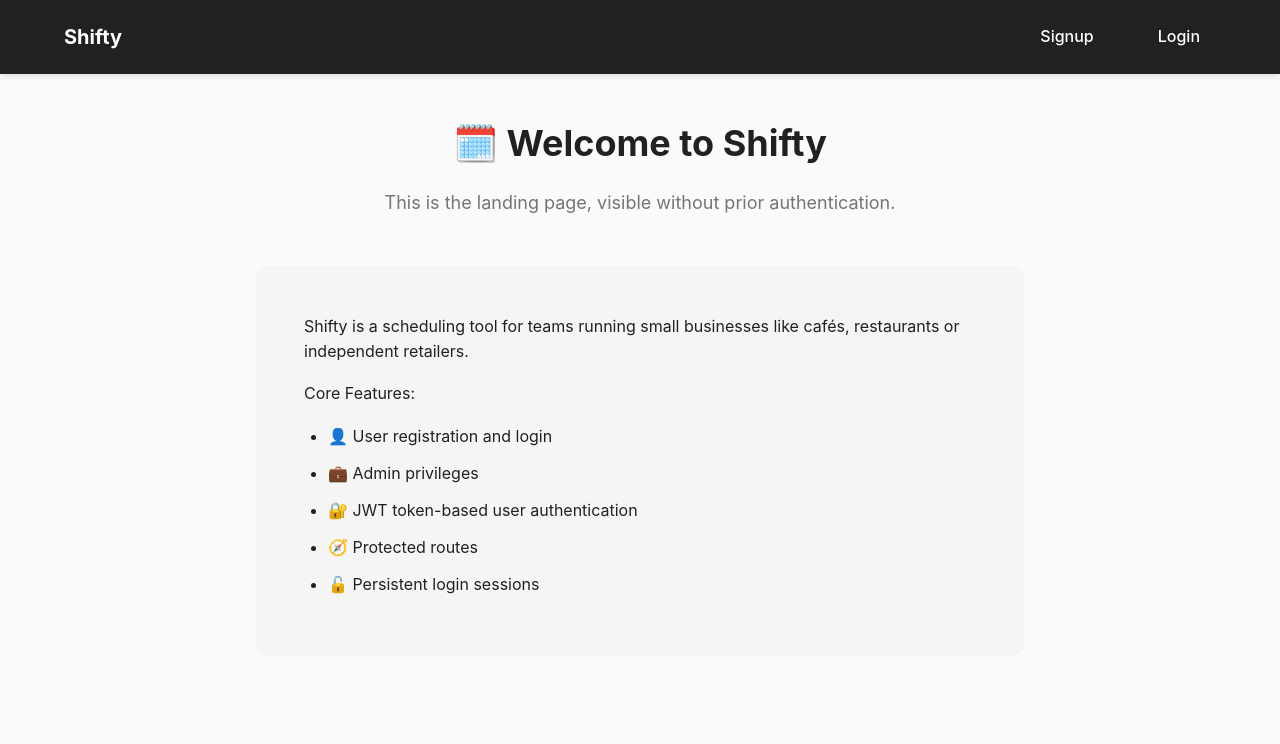
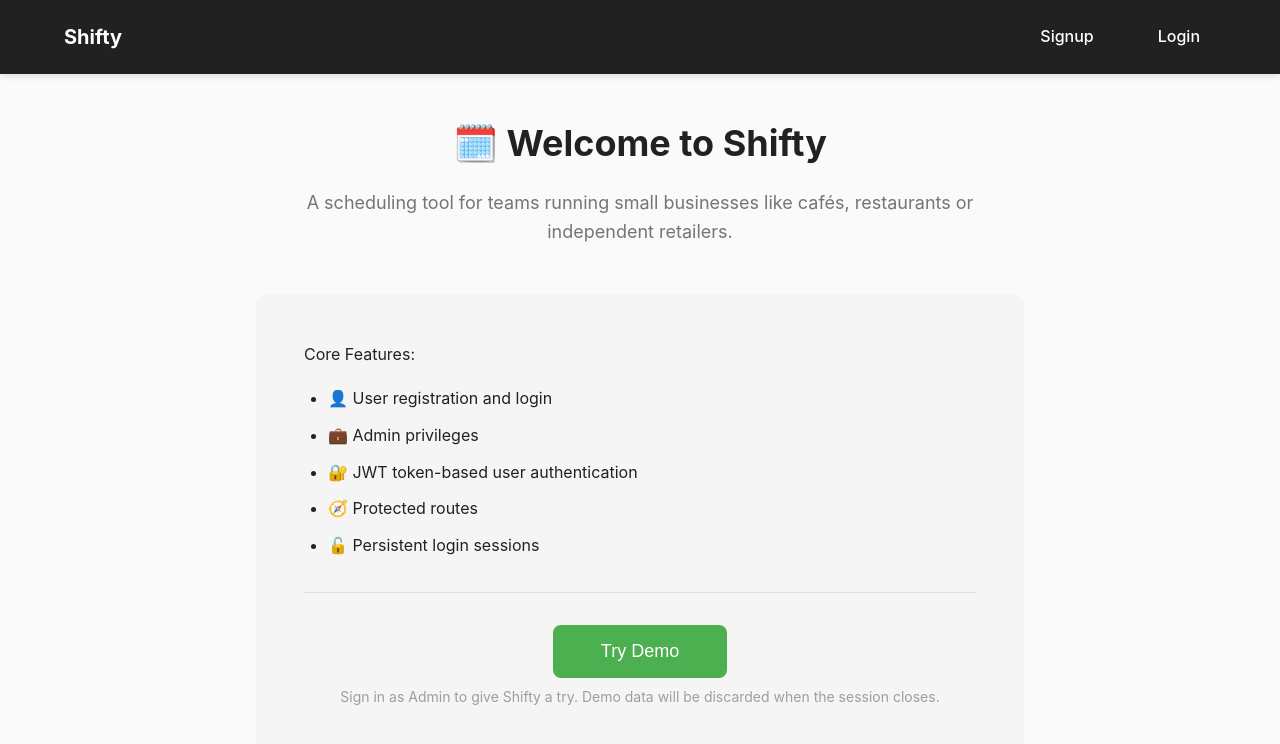
Before and after one commit to fabian-dietrich/shifty-frontend, a React (Vite) app: page / in a window 1280 px wide. Shown: the top 744 px of the page. Built offline with nearby package versions, Linux system fonts and the light colour scheme.

Commit message:
add UI elements to enable demo session

```diff
--- a/src/components/Navbar.jsx
+++ b/src/components/Navbar.jsx
@@ -4,7 +4,7 @@ import { AuthContext } from "../context/AuthContext";
 import "../styles/components/navbar.css";
 
 function Navbar() {
-  const { isLoggedIn, user, logout } = useContext(AuthContext);
+  const { isLoggedIn, isDemo, logout } = useContext(AuthContext);
   const navigate = useNavigate();
 
   const handleLogout = () => {
@@ -13,6 +13,17 @@ function Navbar() {
   };
 
   return (
+    <>
+      {isDemo && (
+        <div className="demo-banner">
+          <span className="demo-banner-text">
+            Demo Mode — changes are session-only
+          </span>
+          <button onClick={handleLogout} className="demo-banner-exit">
+            Exit Demo
+          </button>
+        </div>
+      )}
       <nav className="navbar">
         <div className="navbar-container">
           <NavLink to="/" className="navbar-logo">
@@ -30,9 +41,11 @@ function Navbar() {
                   Dashboard
                 </NavLink>
 
+                {!isDemo && (
                   <button onClick={handleLogout} className="navbar-logout-btn">
                     Logout
                   </button>
+                )}
               </>
             ) : (
               <>
@@ -47,6 +60,7 @@ function Navbar() {
           </div>
         </div>
       </nav>
+    </>
   );
 }
 
--- a/src/context/AuthContext.jsx
+++ b/src/context/AuthContext.jsx
@@ -5,6 +5,7 @@ const AuthContext = createContext();
 
 function AuthProvider({ children }) {
   const [isLoggedIn, setIsLoggedIn] = useState(false);
+  const [isDemo, setIsDemo] = useState(false);
   const [user, setUser] = useState(null);
   const [isLoading, setIsLoading] = useState(true);
 
@@ -22,11 +23,13 @@ function AuthProvider({ children }) {
 
         setIsLoggedIn(true);
         setUser(response.data.user);
+        setIsDemo(response.data.isDemo || false);
         setIsLoading(false);
       } catch (error) {
         console.error("Token verification failed:", error);
         setIsLoggedIn(false);
         setUser(null);
+        setIsDemo(false);
         setIsLoading(false);
         localStorage.removeItem("authToken");
       }
@@ -42,6 +45,7 @@ function AuthProvider({ children }) {
   const logout = () => {
     localStorage.removeItem("authToken");
     setIsLoggedIn(false);
+    setIsDemo(false);
     setUser(null);
   };
 
@@ -50,13 +54,36 @@ function AuthProvider({ children }) {
     await verifyToken();
   };
 
+  const demoLogin = async () => {
+    try {
+      const response = await axios.post(
+        `${import.meta.env.VITE_API_URL}/auth/demo-login`
+      );
+
+      const { authToken } = response.data;
+      localStorage.setItem("authToken", authToken);
+      await verifyToken();
+      return { success: true };
+    } catch (error) {
+      console.error("Demo login failed:", error);
+      return {
+        success: false,
+        error:
+          error.response?.data?.errorMessage ||
+          "Failed to start demo. Please try again.",
+      };
+    }
+  };
+
   return (
     <AuthContext.Provider
       value={{
         isLoggedIn,
+        isDemo,
         user,
         isLoading,
         login,
+        demoLogin,
         logout,
         verifyToken,
       }}
--- a/src/pages/HomePage.jsx
+++ b/src/pages/HomePage.jsx
@@ -1,16 +1,36 @@
+import { useContext, useState } from "react";
+import { useNavigate } from "react-router-dom";
+import { AuthContext } from "../context/AuthContext";
 import "../styles/components/homepage.css";
 
 function HomePage() {
+  const { demoLogin, isLoggedIn } = useContext(AuthContext);
+  const [isStarting, setIsStarting] = useState(false);
+  const [errorMessage, setErrorMessage] = useState("");
+  const navigate = useNavigate();
+
+  const handleDemoLogin = async () => {
+    setIsStarting(true);
+    setErrorMessage("");
+
+    const result = await demoLogin();
+
+    if (result.success) {
+      navigate("/schedule");
+    } else {
+      setErrorMessage(result.error);
+      setIsStarting(false);
+    }
+  };
+
   return (
     <div className="home-container">
-      <h1 className="home-title"> 🗓️ Welcome to Shifty</h1>
+      <h1 className="home-title">🗓️ Welcome to Shifty</h1>
       <p className="home-subtitle">
-        This is the landing page, visible without prior authentication.
+        A scheduling tool for teams running small businesses like cafés,
+        restaurants or independent retailers.
       </p>
       <div className="home-card">
-        <p>
-          Shifty is a scheduling tool for teams running small businesses like cafés, restaurants or independent retailers.
-        </p>
         <p>Core Features:</p>
         <ul className="home-list">
           <li>👤 User registration and login</li>
@@ -19,6 +39,24 @@ function HomePage() {
           <li>🧭 Protected routes</li>
           <li>🔓 Persistent login sessions</li>
         </ul>
+
+        {!isLoggedIn && (
+          <div className="home-demo-section">
+            <button
+              onClick={handleDemoLogin}
+              disabled={isStarting}
+              className="btn btn-primary home-demo-btn"
+            >
+              {isStarting ? "Starting demo…" : "Try Demo"}
+            </button>
+            <p className="home-demo-hint">
+              Sign in as Admin to give Shifty a try. Demo data will be discarded when the session closes.
+            </p>
+            {errorMessage && (
+              <div className="alert alert-error">{errorMessage}</div>
+            )}
+          </div>
+        )}
       </div>
     </div>
   );
--- a/src/styles/components/homepage.css
+++ b/src/styles/components/homepage.css
@@ -33,3 +33,21 @@
 .home-list li {
   margin-bottom: var(--spacing-sm);
 }
+
+.home-demo-section {
+  margin-top: var(--spacing-xl);
+  padding-top: var(--spacing-xl);
+  border-top: 1px solid var(--color-gray-300);
+  text-align: center;
+}
+
+.home-demo-btn {
+  font-size: var(--font-size-lg);
+  padding: var(--spacing-md) var(--spacing-2xl);
+}
+
+.home-demo-hint {
+  margin-top: var(--spacing-sm);
+  font-size: var(--font-size-sm);
+  color: var(--color-gray-500);
+}
--- a/src/styles/components/navbar.css
+++ b/src/styles/components/navbar.css
@@ -84,3 +84,39 @@
     gap: var(--spacing-md);
   }
 }
+
+/* ── Demo Banner –– */
+
+.demo-banner {
+  background-color: var(--color-warning);
+  color: var(--color-gray-900);
+  text-align: center;
+  padding: var(--spacing-xs) var(--spacing-md);
+  font-size: var(--font-size-sm);
+  font-weight: var(--font-weight-medium);
+  display: flex;
+  justify-content: center;
+  align-items: center;
+  gap: var(--spacing-md);
+}
+
+.demo-banner-text {
+  letter-spacing: 0.02em;
+}
+
+.demo-banner-exit {
+  background: transparent;
+  border: 1px solid var(--color-gray-900);
+  color: var(--color-gray-900);
+  padding: 2px var(--spacing-sm);
+  border-radius: var(--radius-sm);
+  font-size: var(--font-size-xs);
+  font-weight: var(--font-weight-medium);
+  cursor: pointer;
+  transition: all var(--transition-fast);
+}
+
+.demo-banner-exit:hover {
+  background-color: var(--color-gray-900);
+  color: var(--color-warning);
+}
```
Lines whose indentation alone changed are shown as unchanged.
